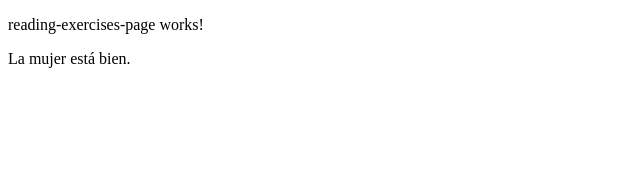
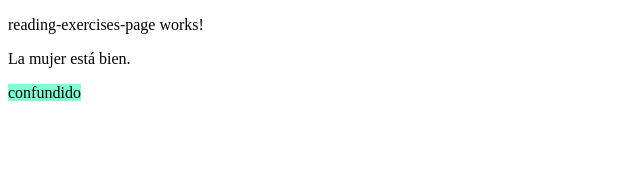
Before and after one commit to batibot323/inmersion, an Angular app: page /reading in a window 1280 px wide. Shown: the top 174 px of the page, without its empty margins (0-640 px from the left). Built offline with nearby package versions, Linux system fonts and the light colour scheme.

Commit message:
step: Added word component and using Spanish-English API now, at will.

```diff
--- a/src/app/reading-exercises/reading-exercises-page.component.html
+++ b/src/app/reading-exercises/reading-exercises-page.component.html
@@ -1,2 +1,5 @@
 <p>reading-exercises-page works!</p>
 <p (click)='searchWord("mujer")'>{{content}}</p>
+<p>
+    <app-word word='confundido' [learned]='learned'></app-word>
+</p>
--- a/src/app/reading-exercises/reading-exercises-page.component.ts
+++ b/src/app/reading-exercises/reading-exercises-page.component.ts
@@ -8,6 +8,7 @@ import { DataService } from '../shared/services/data.service';
 })
 export class ReadingExercisesPageComponent implements OnInit {
   content: string;
+  learned = true;
 
   constructor(private dataService: DataService) { }
 
--- a/src/app/reading-exercises/reading-exercises.module.ts
+++ b/src/app/reading-exercises/reading-exercises.module.ts
@@ -1,5 +1,6 @@
 import { CommonModule } from '@angular/common';
 import { NgModule } from '@angular/core';
+import { SharedModule } from '../shared/components/shared.module';
 import { ReadingExercisesPageComponent } from './reading-exercises-page.component';
 
 
@@ -7,7 +8,8 @@ import { ReadingExercisesPageComponent } from './reading-exercises-page.componen
 @NgModule({
   declarations: [ReadingExercisesPageComponent],
   imports: [
-    CommonModule
+    CommonModule,
+    SharedModule
   ],
   exports: [
     ReadingExercisesPageComponent
--- /dev/null
+++ b/src/app/shared/components/word/word.component.html
@@ -0,0 +1 @@
+<span [ngClass]="{'learned': learned}" (click)='searchWord()'>{{word}}</span>
--- /dev/null
+++ b/src/app/shared/components/word/word.component.scss
@@ -0,0 +1,7 @@
+.learned {
+    background-color: aquamarine;
+}
+
+span {
+    cursor: pointer;
+}
--- /dev/null
+++ b/src/app/shared/components/word/word.component.ts
@@ -0,0 +1,29 @@
+import { Component, Input, OnInit } from '@angular/core';
+import { DataService } from '../../services/data.service';
+
+@Component({
+  selector: 'app-word',
+  templateUrl: './word.component.html',
+  styleUrls: ['./word.component.scss']
+})
+export class WordComponent implements OnInit {
+  @Input() word: string;
+  @Input() learned: boolean;
+
+  constructor(private dataService: DataService) { }
+
+  ngOnInit(): void {
+  }
+
+  searchWord() {
+    this.dataService.getWordApi(this.word).subscribe(data => {
+      debugger;
+      if (data[0].shortdef !== undefined) {
+        console.log(data.shortdef);
+      } else {
+        console.log(data);
+      }
+    })
+  }
+
+}
```
Also changed, not shown: src/app/shared/components/shared.module.ts (added, +16 -0 lines), 1 other file (tests, documents, lock files or other folders).
